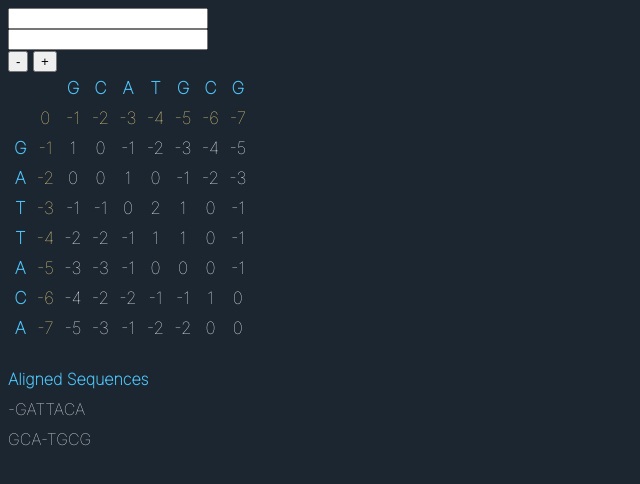
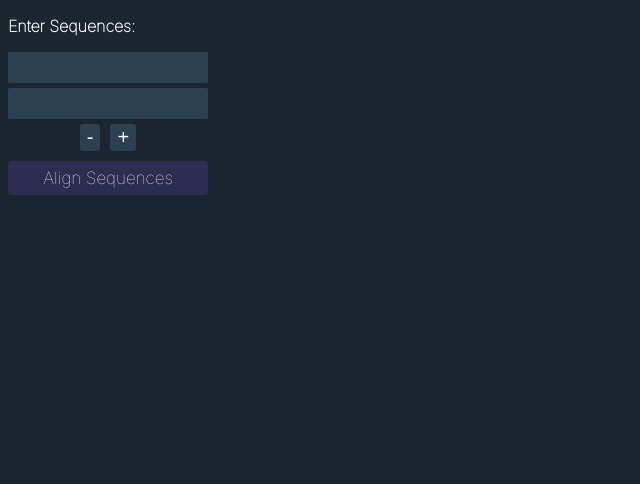
Before and after one commit to thereisatablehere/NewNeedle, a plain HTML site: page index.html in a window 1280 px wide. Shown: the whole page, without its empty margins (0-640 px from the left). Drawn offline with Linux system fonts and the light colour scheme.

Commit message:
Inputs work

```diff
--- a/index.html
+++ b/index.html
@@ -6,14 +6,19 @@
     <title>New Needleman</title>
 </head>
 <body>
+    <p><strong>Enter Sequences:</strong></p>
     <div id="inputs">
-        <input type="text" name="">
-        <input type="text" name="">
+        <input type="text" oninput="validateInputSequence(this)">
+        <input type="text" oninput="validateInputSequence(this)">
     </div>
     <!-- input sequences controls -->
-    <div>
-        <button onclick="removeSequence()">-</button>
-        <button onclick="addSequence()">+</button>
+    <div id="inputsControls">
+        <div>
+            <button onclick="removeSequence()">-</button>
+            <button onclick="addSequence()">+</button>
+        </div>
+
+        <button id="alignButton" onclick="addInputsToArray()">Align Sequences</button>
     </div>
     <!-- <div id="inspecting">
         <p>Inspecting:</p>
--- a/script.js
+++ b/script.js
@@ -1,10 +1,12 @@
-let sequences = ["GCATGCG", "GATTACA"];
+// declared in global scope because both align and addInputsToArray function use it
+let sequences = [];
 
-
+// for debugging
 //sequences = ["GCATGCG", "GATTACA", "AT-AT"];
 // sequences = ["GCATGCG", "GATTACA", "AT-AT", "AAT"];
 // let sequences = ["GCATGCG", "GATTACA", "AT-AT", "AAT"];
 
+function align() {
     let tops = [];
     let lefts = [];
 
@@ -302,7 +304,9 @@ for(let y = 0; y < content.length; y++) {
 
     }
 
-// add aligned sequences
+    // add aligned sequences to html
+    document.getElementById("output").style.display = "block";
+
     ref = document.getElementById("output");
 
     element = document.createElement("p");
@@ -315,3 +319,19 @@ ref.appendChild(element);
 
     console.log("CONTENT");
     console.log(content);
+}
+
+function addInputsToArray() {
+    // reset stuff
+    document.querySelector("table").innerHTML = "";
+    document.getElementById("output").innerHTML = "<p style='color: #4FC3F7;'><strong>Aligned Sequences</strong></p>";
+    sequences = [];
+
+    let inputs = document.getElementById("inputs").children;
+
+    for(let i = 0; i < inputs.length; i++) {
+        sequences.push(inputs[i].value);
+    }
+
+    align();
+}
--- a/sequenceInputs.js
+++ b/sequenceInputs.js
@@ -1,17 +1,58 @@
-let sequencesCount = 2;
 let parent = document.getElementById("inputs");
 
-function getSequencesCount() {
-    sequencesCount = parent.children.length;
-}
-
 function removeSequence() {
-    if(sequencesCount > 2) {
-        console.log("removing");
+    if(parent.children.length > 2) {
+        parent.removeChild(parent.lastElementChild);
     }
 }
 
 function addSequence() {
     let element = document.createElement("input");
     parent.appendChild(element);
+    // add input validation function to input
+    element.addEventListener("input", function(){
+        validateInputSequence(element)
+    });
 }
+
+const acceptedChars = "ABCDEFGHIJKLMNOPQRSTUVWXYZ-";
+function test(){console.log("test");}
+/**
+ * This function basically validates input sequences to ensure only
+ * letters and dashes are allowed, and converts all letters to uppercase.
+ * This function is performed after each time an input is changed.
+ *
+ * @param input html input element
+ */
+function validateInputSequence(input) {
+    let sequence = input.value;
+
+    if(sequence.length > 0) {
+        let valid = false;
+
+        // have to do try catch because when checking plus sign, there is a reg ex error
+        try {
+            let check = acceptedChars.search((sequence[sequence.length - 1]).toUpperCase());
+
+            if(check > -1) {
+                valid = true;
+            }
+        }
+        catch(e) {
+            // not necessary, but having empty catch seems weird
+            valid = false;
+        }
+
+        // inputed sequence up until, but not including, last character
+        let first = sequence.slice(0, sequence.length - 1);
+
+        if(valid) {
+            let adjustedChar = (sequence[sequence.length - 1]).toUpperCase();
+
+            input.value = first + adjustedChar;
+        }
+        else {
+            input.value = first;
+        }
+    }
+}
--- a/style.css
+++ b/style.css
@@ -6,13 +6,66 @@
 body {
     background-color: #1B2631;
     color: white;
+}
+body, input {
     font-family: "Inter";
 }
-#inputs {
+#inputs, #inputsControls {
     display: flex;
+    width: 200px;
+}
+#inputs input, #inputsControls div button, #alignButton {
+    outline: none;
+    border: none;
+    background-color: #2D4052;
+    color: white;
+}
+#inputs, #inputsControls {
     flex-direction: column;
-    width: 200px;
+}
+#inputs input {
+    font-weight: bold;
+    font-size: 14px;
+    margin-bottom: 5px;
+    padding: 7px;
+    border-radius: 2px;
+    letter-spacing: 2px;
+}
+#inputsControls {
+    justify-content: center;
+}
+#inputsControls div {
+    display: flex;
+    flex-direction: row;
+    justify-content: center;
+}
+#inputsControls div button {
+    padding-top: 2px;
+    padding-bottom: 2px;
+    padding-left: 7px;
+    padding-right: 7px;
     font-size: 20px;
+    margin-right: 5px;
+    margin-left: 5px;
+    border-radius: 3px;
+}
+#inputsControls button:hover {
+    cursor: pointer;
+}
+#inputsControls div button:hover {
+    background-color: #3F5A73;
+}
+#alignButton {
+    background-color: #2D2D52;
+    font-size: var(--mainFontSize);
+    margin-top: 10px;
+    margin-bottom: 10px;
+    font-family: "Inter";
+    padding: 7px;
+    border-radius: 4px;
+}
+#alignButton:hover {
+    background-color: #3F3F73;
 }
 #inspecting {
     display: flex;
@@ -50,10 +103,12 @@ td {
 .descend {
     color: #FFE082;
 }
+/* font color set in js when showing*/
 #output {
     display: flex;
     flex-direction: column;
     margin-top: 25px;
+    display: none;
 }
 #output p {
     margin: 0;
```
Lines whose indentation alone changed are shown as unchanged.
